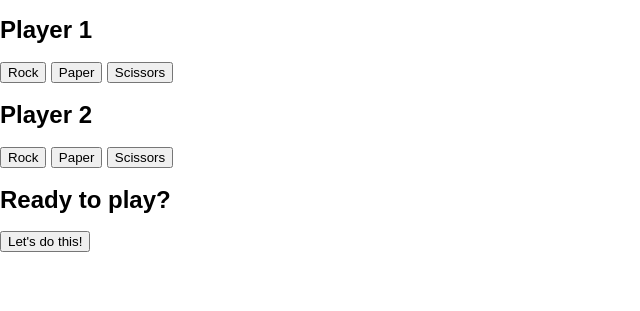
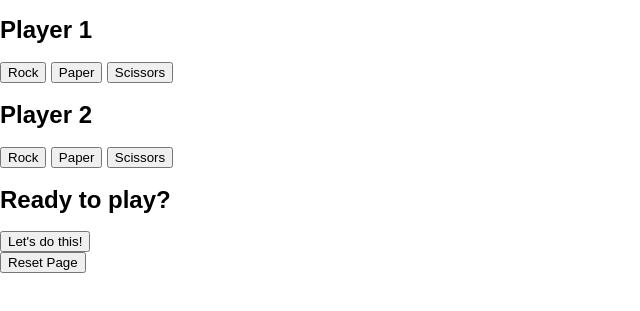
Before and after one commit to AaronStPete/Janken, a website: page public/index.html in a window 1280 px wide. Shown: the part 57-368 px from the top of the page, without its empty margins (0-640 px from the left). Drawn offline with Linux system fonts and the light colour scheme.

Commit message:
added refresh button

```diff
--- a/public/index.html
+++ b/public/index.html
@@ -37,6 +37,7 @@
         <button onclick="runGame()">Let's do this!</button>
       </section>
     </section>
+    <button type="button" onclick="window.location.reload()">Reset Page</button>
     <script src="./main.js" charset="utf-8"></script>
   </body>
 </html>
```
